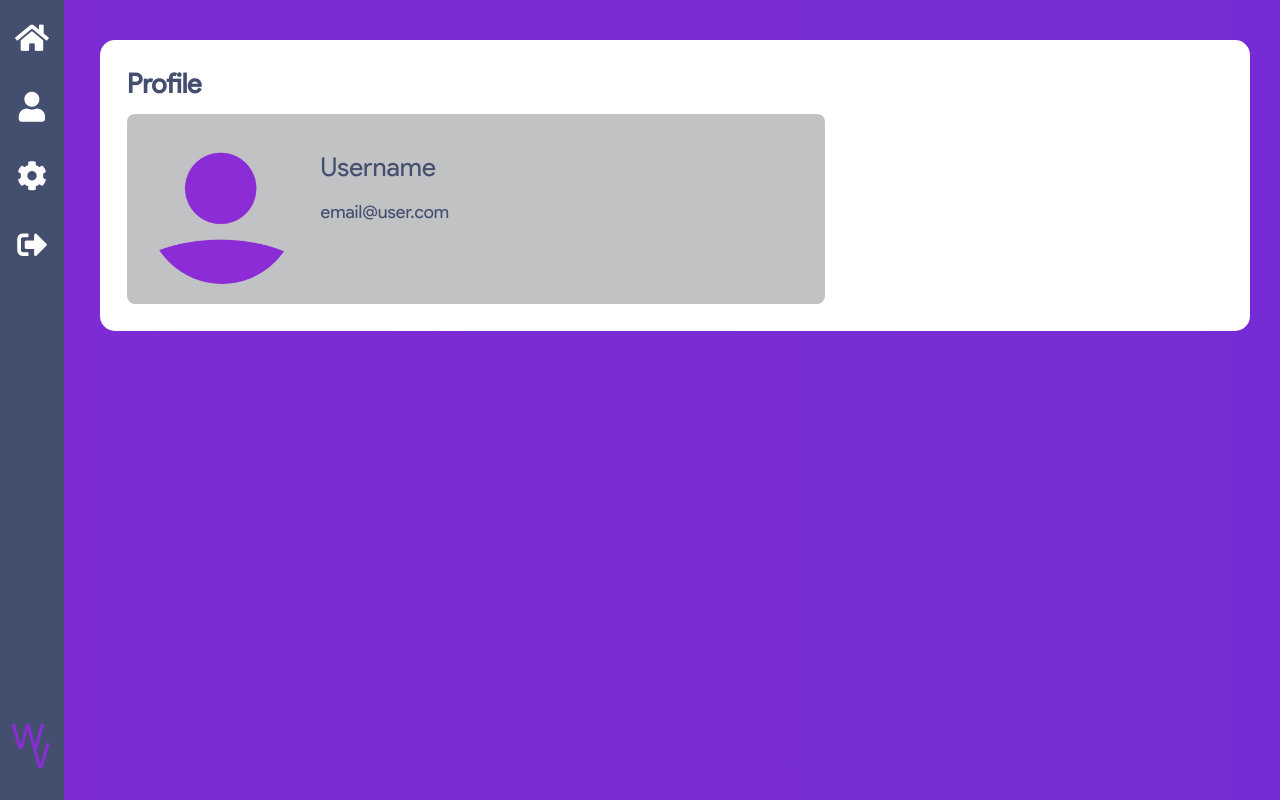
After one commit to MartonDev/WordVersus, a PHP site: page /dashboard/profile.php in a window 1280 px wide. The commit adds this page. Run offline with PHP 8.4, Linux system fonts and the light colour scheme; some libraries are stand-ins or nearby versions.

Commit message:
Started dashboard

```diff
--- a/assets/css/dashboard.css
+++ b/assets/css/dashboard.css
@@ -131,6 +131,46 @@
 
 }
 
+.profile-container {
+
+  width: 60%;
+  border-radius: 8px;
+  padding: 20px;
+  background-color: #a9abacb8;
+
+}
+
+.profile-container img {
+
+  height: 150px;
+  display: inline-block;
+  vertical-align: top;
+  border-radius: 50%;
+
+}
+
+.profile-container .userinfo {
+
+  display: inline-block;
+  vertical-align: top;
+  margin-left: 20px;
+
+}
+
+.profile-container .userinfo .username {
+
+  font-size: 26px !important;
+  color: #444f70 !important;
+
+}
+
+.profile-container .userinfo .email {
+
+  font-size: 18px !important;
+  color: #444f70 !important;
+
+}
+
 @media screen and (max-width: 790px) {
 
   .dashboard .container .main .game-menu {
@@ -139,4 +179,11 @@
 
   }
 
+  .profile-container {
+
+    width: 80%;
+    text-align: center;
+
+  }
+
 }
--- a/assets/css/style.css
+++ b/assets/css/style.css
@@ -61,6 +61,8 @@ body {
   background-color: transparent;
   height: 7px;
   width: 100%;
+  position: fixed;
+  z-index: 10000;
 
 }
 
--- /dev/null
+++ b/dashboard/profile.php
@@ -0,0 +1,55 @@
+<?php
+
+  $page = "Dashboard";
+
+  require '../assets/inc/header.inc.php';
+
+ ?>
+
+ <div class="dashboard">
+
+   <div class="sidenav">
+
+     <div class="menu">
+
+       <a href="index.php"><i class="fas fa-home"></i></a>
+       <a href="profile.php"><i class="fas fa-user"></i></a>
+       <a href="settings.php"><i class="fas fa-cog"></i></a>
+       <a href="?logout=1"><i class="fas fa-sign-out-alt"></i></a>
+
+       <img class="logo" src="../assets/img/icon.png" />
+
+     </div>
+
+   </div>
+
+   <div class="container">
+
+     <div class="main">
+
+       <h1 class="title">Profile</h1>
+
+       <div class="profile-container">
+
+         <img src="../assets/img/user.png" />
+
+         <div class="userinfo">
+
+           <h1 class="username">Username</h1>
+           <h1 class="email">email@user.com</h1>
+
+         </div>
+
+       </div>
+
+     </div>
+
+   </div>
+
+ </div>
+
+<?php
+
+  require '../assets/inc/footer.inc.php';
+
+ ?>
```
Also changed, not shown: assets/img/user.png (added).
